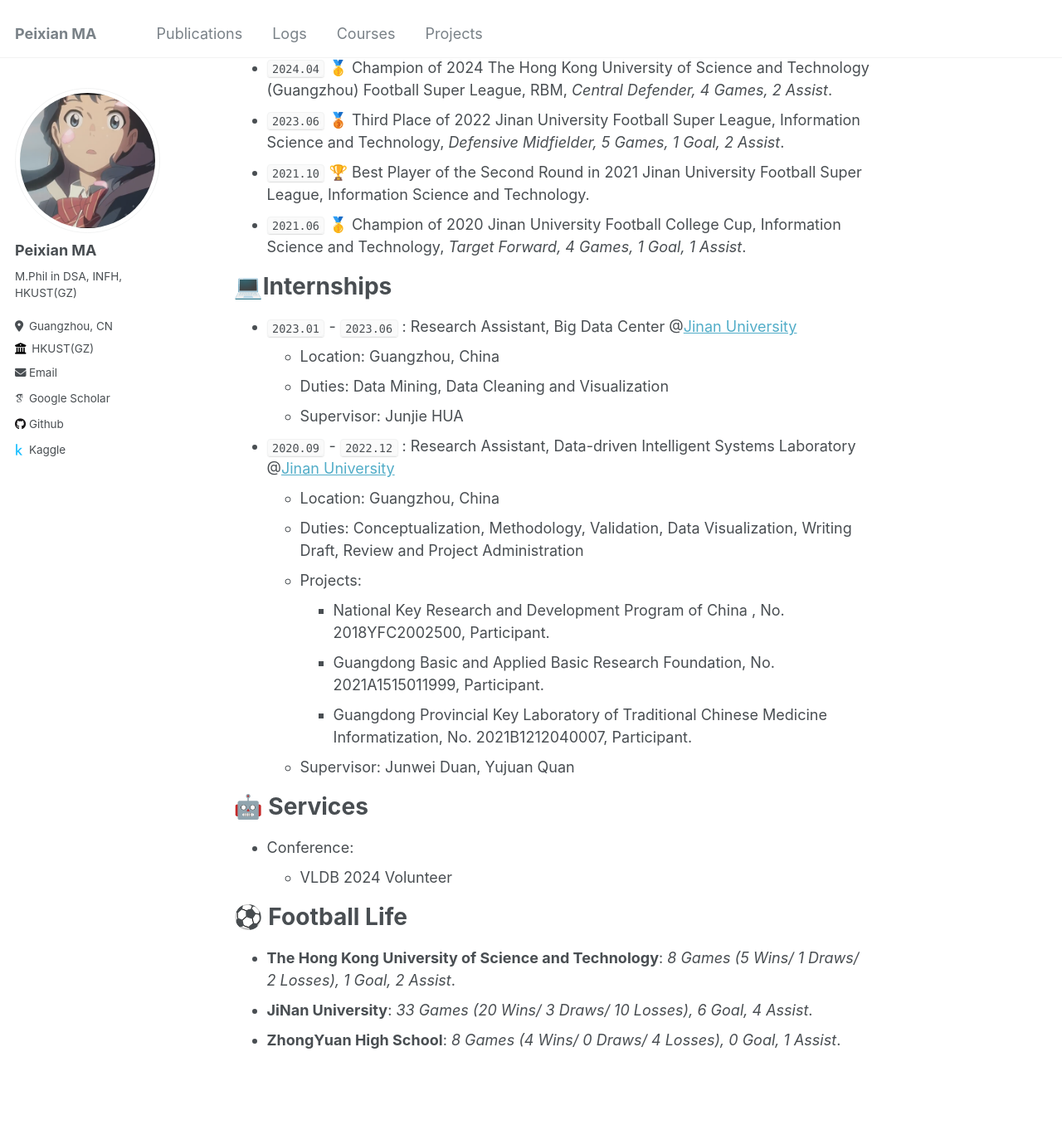
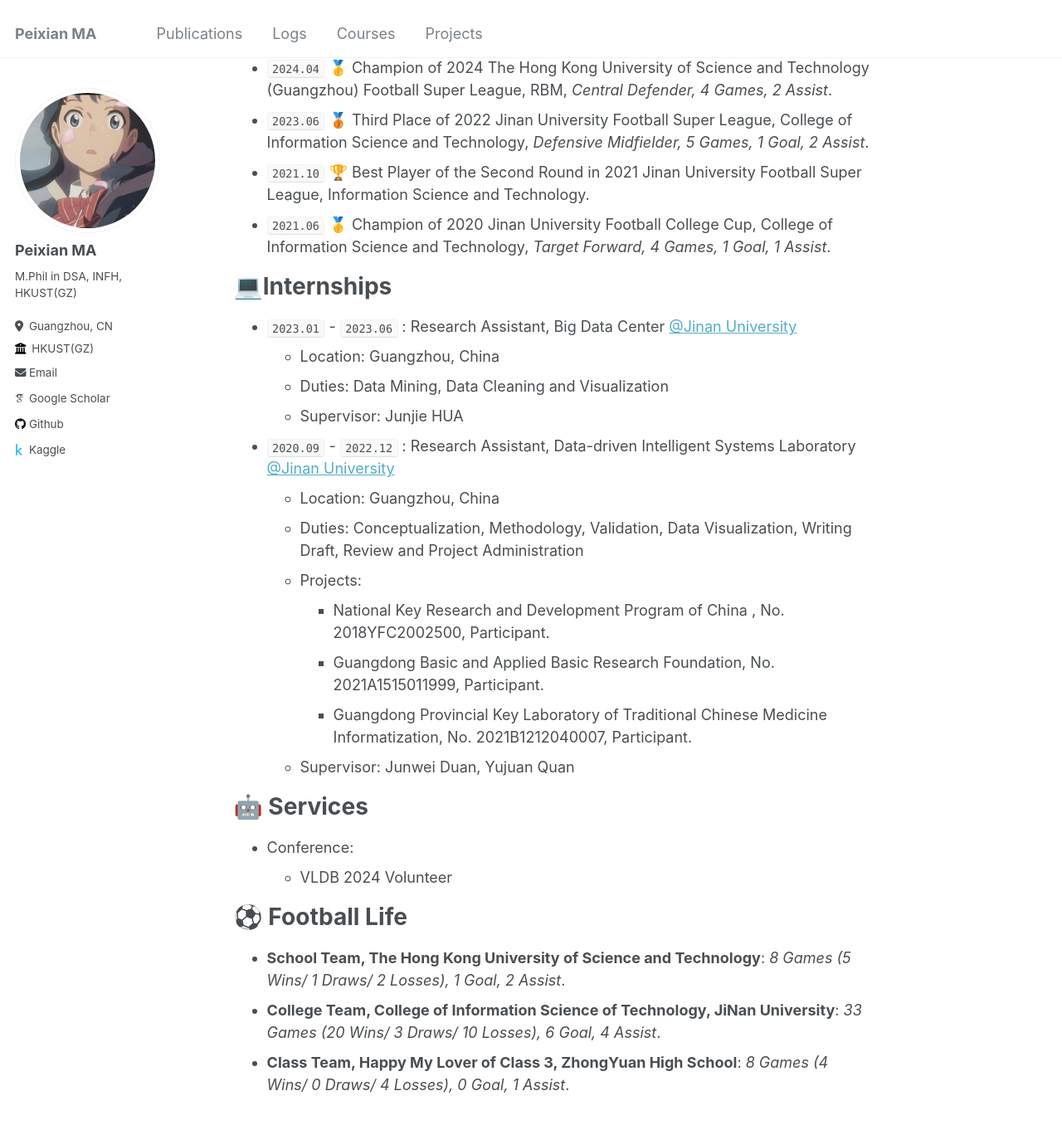
Before and after one commit to MPX0222/MPX0222.github.io, a Jekyll site: the page built from _pages/about.md, in a window 1280 px wide and 1400 px high, scrolled down 1940 px. Shown: the top 1356 px of the window at 83% size. Built offline with Jekyll 4.4.1, drawn with Linux system fonts in a browser that asks for light colours; some web fonts are replaced.

Commit message:
Update 240726

```diff
--- a/_pages/about.md
+++ b/_pages/about.md
@@ -15,7 +15,7 @@ During my undergraduate life, I have worked as the undergraduate member and rese
 I have participated in several research projects, including a National Key Research and Development Plan project, a Guangdong Province Natural Science Foundation project.
 My undergraduate research direction is the optimization and application of Broad Learning System (BLS), and a long research paper have been published on the Frontier journals(2023 JCR Q2, IF=4.8).
 
-Currently, I join in HKUST(GZ) Data Intelligence and Analytics Lab [@HKUST(GZ)-DIAL]() and HKUST(GZ) Red Bird AI Agent narrative Story Game Groups [@AASG]().
+Currently, I join in HKUST(GZ) Data Intelligence and Analytics Lab [@HKUST(GZ)-DIAL](https://github.com/HKUSTDial) and HKUST(GZ) Red Bird AI Agent narrative Story Game Groups [@AASG]().
 My research direction comprises Large Language Models, Multi-agent System and Text-to-SQL System. I am struggle for filling the gap between lay users and the LLMs-based task-specific models.
 
 And I tring my best to get the chance of HKUST(GZ) P.hD program.
@@ -55,18 +55,18 @@ Here comes my CV File if you want to know more, or you can go to the cv page for
 * `2021.05` 🏅 Honorable Mention for Mathematical Contest In Modeling
 
 * `2024.04` 🥇 Champion of 2024 The Hong Kong University of Science and Technology (Guangzhou) Football Super League, RBM, *Central Defender, 4 Games,  2 Assist*.
-* `2023.06` 🥉 Third Place of 2022 Jinan University Football Super League, Information Science and Technology, *Defensive Midfielder, 5 Games, 1 Goal, 2 Assist*.
+* `2023.06` 🥉 Third Place of 2022 Jinan University Football Super League, College of Information Science and Technology, *Defensive Midfielder, 5 Games, 1 Goal, 2 Assist*.
 * `2021.10` 🏆 Best Player of the Second Round in 2021 Jinan University Football Super League, Information Science and Technology.
-* `2021.06` 🥇 Champion of 2020 Jinan University Football College Cup, Information Science and Technology, *Target Forward, 4 Games, 1 Goal, 1 Assist*.
+* `2021.06` 🥇 Champion of 2020 Jinan University Football College Cup, College of Information Science and Technology, *Target Forward, 4 Games, 1 Goal, 1 Assist*.
 
 💻Internships
 ======
-* `2023.01` - `2023.06` : Research Assistant, Big Data Center @[Jinan University](https://english.jnu.edu.cn/)
+* `2023.01` - `2023.06` : Research Assistant, Big Data Center [@Jinan University](https://english.jnu.edu.cn/)
   * Location: Guangzhou, China
   * Duties: Data Mining, Data Cleaning and Visualization
   * Supervisor: Junjie HUA
 
-* `2020.09` - `2022.12` : Research Assistant,  Data-driven Intelligent Systems Laboratory @[Jinan University](https://english.jnu.edu.cn/)
+* `2020.09` - `2022.12` : Research Assistant,  Data-driven Intelligent Systems Laboratory [@Jinan University](https://english.jnu.edu.cn/)
   * Location: Guangzhou, China
   * Duties: Conceptualization, Methodology, Validation, Data Visualization, Writing Draft, Review and Project Administration
   * Projects:
@@ -82,6 +82,6 @@ Here comes my CV File if you want to know more, or you can go to the cv page for
 
 ⚽ Football Life
 ===
-* **The Hong Kong University of Science and Technology**: *8 Games (5 Wins/ 1 Draws/ 2 Losses), 1 Goal, 2 Assist*.
-* **JiNan University**: *33 Games (20 Wins/ 3 Draws/ 10 Losses), 6 Goal, 4 Assist*.
-* **ZhongYuan High School**: *8 Games (4 Wins/ 0 Draws/ 4 Losses), 0 Goal, 1 Assist*.
+* **School Team, The Hong Kong University of Science and Technology**: *8 Games (5 Wins/ 1 Draws/ 2 Losses), 1 Goal, 2 Assist*.
+* **College Team, College of Information Science of Technology, JiNan University**: *33 Games (20 Wins/ 3 Draws/ 10 Losses), 6 Goal, 4 Assist*.
+* **Class Team, Happy My Lover of Class 3, ZhongYuan High School**: *8 Games (4 Wins/ 0 Draws/ 4 Losses), 0 Goal, 1 Assist*.
```
